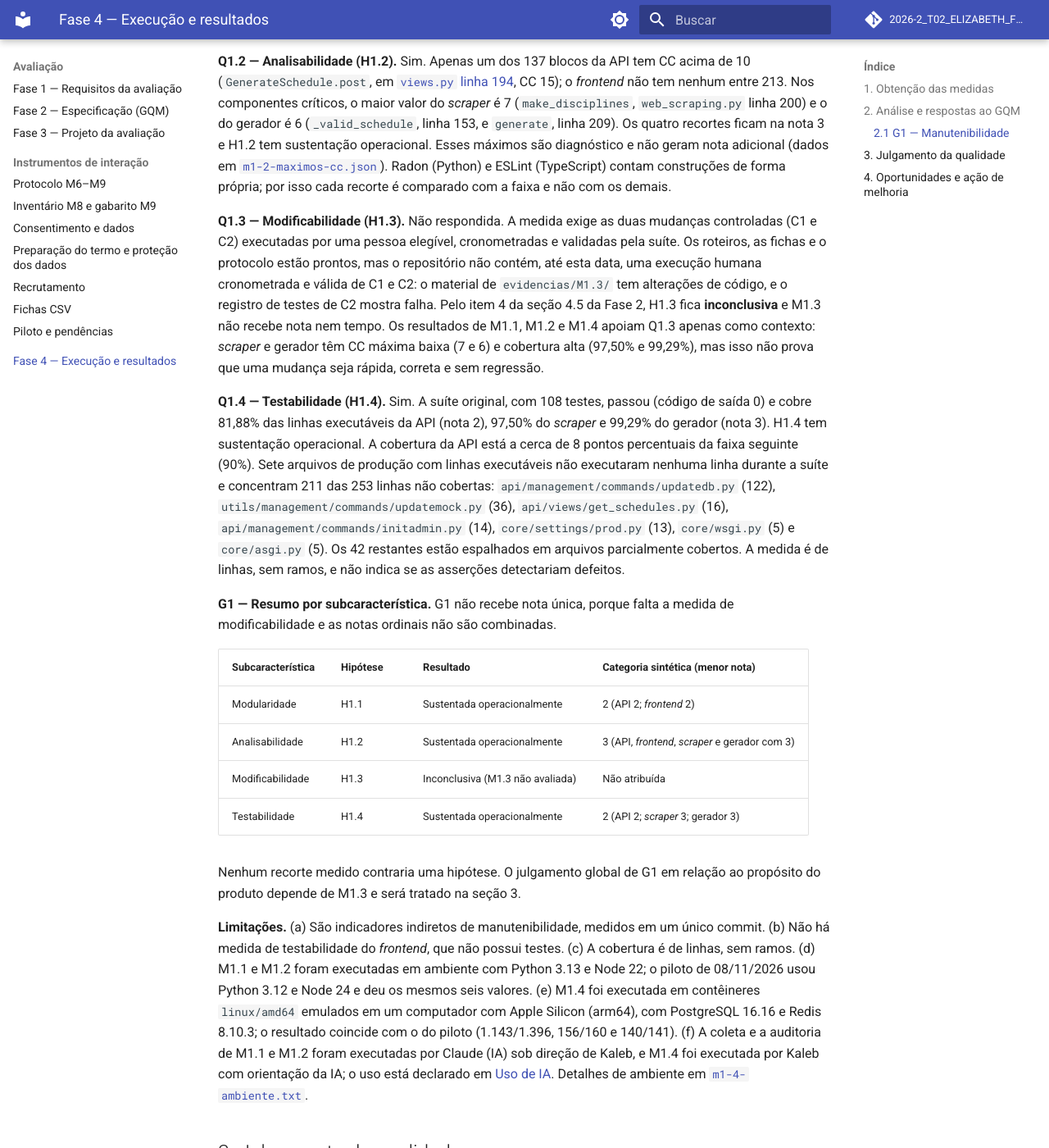
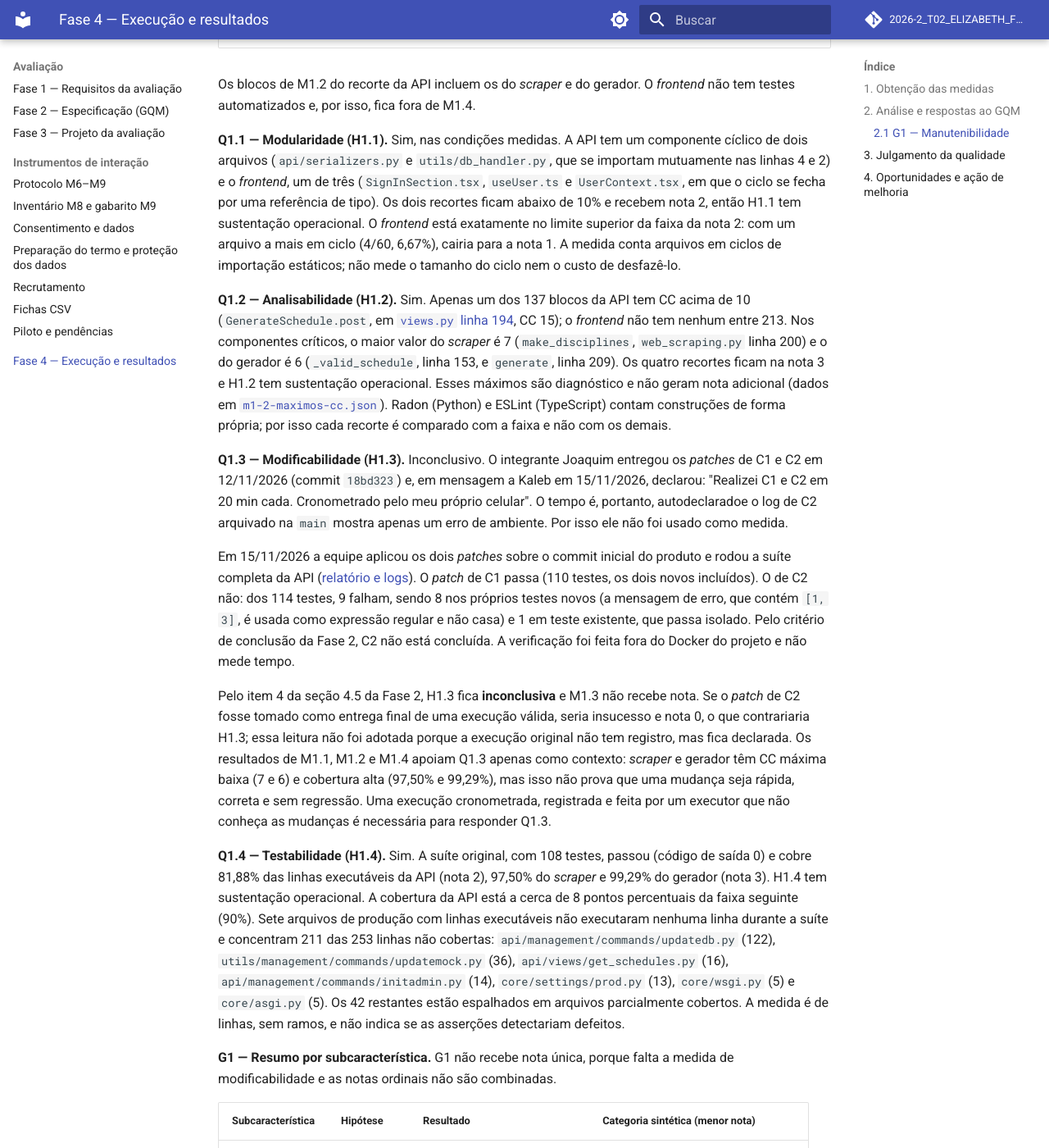
Before and after one commit to FCTE-Qualidade-de-Software-1/2026-2_T02_ELIZABETH_FRIEDMAN, an MkDocs documentation site: the page built from docs/fase-4.md, in a window 1280 px wide and 1400 px high, scrolled down 1901 px. Shown: the whole window at 82% size. Built offline with MkDocs 1.6.1 and Material for MkDocs 9.7.7, drawn with Linux system fonts in a browser that asks for light colours; comment, search, counter and statistics services are not loaded; some of the changed text lies outside the part shown.

Commit message:
Registro e atualização do M1.3

```diff
--- a/docs/fase-4.md
+++ b/docs/fase-4.md
@@ -16,7 +16,7 @@ Dados de participantes: anonimizar e descrever as condições de acesso (premiss
 |---------|----------------|-------------|--------------|-------------------------|
 | M1.1 — Modularidade | 15/11/2026 | Kaleb | [ciclos.json](avaliacao/dados/g1/m1-1-ciclos.json), [grafo do Madge](avaliacao/dados/g1/m1-1-madge-frontend.json); pacote completo em [`formal/estatica/`](https://github.com/FCTE-Qualidade-de-Software-1/2026-2_T02_ELIZABETH_FRIEDMAN/tree/main/avaliacao/manutenibilidade/evidencias/formal/estatica) | [Roteiro de M1.1](https://github.com/FCTE-Qualidade-de-Software-1/2026-2_T02_ELIZABETH_FRIEDMAN/blob/main/avaliacao/manutenibilidade/README.md#m11--ciclos-de-importação), [`ciclos.py`](https://github.com/FCTE-Qualidade-de-Software-1/2026-2_T02_ELIZABETH_FRIEDMAN/blob/main/avaliacao/manutenibilidade/ciclos.py), [auditoria dos ciclos](https://github.com/FCTE-Qualidade-de-Software-1/2026-2_T02_ELIZABETH_FRIEDMAN/tree/main/avaliacao/manutenibilidade/evidencias/formal/estatica/auditoria-ciclos.md) e [resultados](avaliacao/dados/g1/m1-1-m1-2-resultados.csv) |
 | M1.2 — Analisabilidade | 15/11/2026 | Kaleb | [blocos do Radon](avaliacao/dados/g1/m1-2-radon-blocos.json), [blocos do ESLint](avaliacao/dados/g1/m1-2-eslint-blocos.json), [maiores CC por recorte](avaliacao/dados/g1/m1-2-maximos-cc.json); pacote completo em [`formal/estatica/`](https://github.com/FCTE-Qualidade-de-Software-1/2026-2_T02_ELIZABETH_FRIEDMAN/tree/main/avaliacao/manutenibilidade/evidencias/formal/estatica) | [Roteiro de M1.2](https://github.com/FCTE-Qualidade-de-Software-1/2026-2_T02_ELIZABETH_FRIEDMAN/blob/main/avaliacao/manutenibilidade/README.md#m12--complexidade-ciclomática), [`coletar.py`](https://github.com/FCTE-Qualidade-de-Software-1/2026-2_T02_ELIZABETH_FRIEDMAN/blob/main/avaliacao/manutenibilidade/coletar.py) e [resultados](avaliacao/dados/g1/m1-1-m1-2-resultados.csv) |
-| M1.3 — Modificabilidade | Não coletada | Lucas (executor formal previsto) | Nenhuma execução cronometrada e validada de C1 e C2 até esta data | [Roteiro de M1.3](https://github.com/FCTE-Qualidade-de-Software-1/2026-2_T02_ELIZABETH_FRIEDMAN/blob/main/avaliacao/manutenibilidade/README.md#m13--mudanças-controladas) |
+| M1.3 — Modificabilidade | 12/11/2026 | Joaquim  | [Patches de C1 e C2](https://github.com/FCTE-Qualidade-de-Software-1/2026-2_T02_ELIZABETH_FRIEDMAN/tree/main/avaliacao/manutenibilidade/evidencias/M1.3) e [verificação a posteriori](https://github.com/FCTE-Qualidade-de-Software-1/2026-2_T02_ELIZABETH_FRIEDMAN/tree/main/avaliacao/manutenibilidade/evidencias/M1.3/verificacao-a-posteriori) (relatório e logs) | [Roteiro de M1.3](https://github.com/FCTE-Qualidade-de-Software-1/2026-2_T02_ELIZABETH_FRIEDMAN/blob/main/avaliacao/manutenibilidade/README.md#m13--mudanças-controladas) e [relatório da verificação](https://github.com/FCTE-Qualidade-de-Software-1/2026-2_T02_ELIZABETH_FRIEDMAN/tree/main/avaliacao/manutenibilidade/evidencias/M1.3/verificacao-a-posteriori/RELATORIO.md) |
 | M1.4 — Testabilidade | 15/11/2026 | Kaleb | [`coverage.json`](avaliacao/dados/g1/m1-4-coverage.json), [auditoria do inventário](avaliacao/dados/g1/m1-4-auditoria-inventario.json), [ambiente](avaliacao/dados/g1/m1-4-ambiente.txt); log e demais arquivos em [`formal/M1.4/`](https://github.com/FCTE-Qualidade-de-Software-1/2026-2_T02_ELIZABETH_FRIEDMAN/tree/main/avaliacao/manutenibilidade/evidencias/formal/M1.4/execucao-docker) | [Roteiro de M1.4](https://github.com/FCTE-Qualidade-de-Software-1/2026-2_T02_ELIZABETH_FRIEDMAN/blob/main/avaliacao/manutenibilidade/README.md#m14--cobertura-de-linhas), [`cobertura.sh`](https://github.com/FCTE-Qualidade-de-Software-1/2026-2_T02_ELIZABETH_FRIEDMAN/blob/main/avaliacao/manutenibilidade/cobertura.sh), [`resumir_cobertura.py`](https://github.com/FCTE-Qualidade-de-Software-1/2026-2_T02_ELIZABETH_FRIEDMAN/blob/main/avaliacao/manutenibilidade/resumir_cobertura.py) e [resultados](avaliacao/dados/g1/m1-4-resultados.csv) |
 
 ## 2. Análise e respostas ao GQM
@@ -45,7 +45,8 @@ diferentes, e as notas não são calculadas em média, conforme a
 | M1.2 | Frontend | 0 / 213 | 0,00% | 0 a 5% | 3 |
 | M1.2 | *Scraper* | 0 / 18 | 0,00% | 0 a 5% | 3 |
 | M1.2 | Gerador | 0 / 15 | 0,00% | 0 a 5% | 3 |
-| M1.3 (minutos para C1 e C2) | C1 e C2 | — | — | — | Não avaliado |
+| M1.3 (minutos até a mudança validada) | C1 | — | 20 min, autodeclarado pelo executor, com medição no próprio celular do executor; patch aprovado na suíte completa na verificação posterior | >0 a 30 min | 3  |
+| M1.3 | C2 | — | 20 min, autodeclarado pelo executor, com medição no próprio celular do executor; patch reprova na suíte completa (9 falhas) | — | Não concluída; sem nota |
 | M1.4 (% de linhas cobertas) | API | 1.143 / 1.396 | 81,88% | 80% a menos de 90% | 2 |
 | M1.4 | *Scraper* | 156 / 160 | 97,50% | 90% ou mais | 3 |
 | M1.4 | Gerador | 140 / 141 | 99,29% | 90% ou mais | 3 |
@@ -72,15 +73,27 @@ operacional. Esses máximos são diagnóstico e não geram nota adicional (dados
 (TypeScript) contam construções de forma própria; por isso cada recorte é comparado com a
 faixa e não com os demais.
 
-**Q1.3 — Modificabilidade (H1.3).** Não respondida. A medida exige as duas mudanças
-controladas (C1 e C2) executadas por uma pessoa elegível, cronometradas e validadas pela
-suíte. Os roteiros, as fichas e o protocolo estão prontos, mas o repositório não contém,
-até esta data, uma execução humana cronometrada e válida de C1 e C2: o material de
-`evidencias/M1.3/` tem alterações de código, e o registro de testes de C2 mostra falha.
-Pelo item 4 da seção 4.5 da Fase 2, H1.3 fica **inconclusiva** e M1.3 não recebe nota nem
-tempo. Os resultados de M1.1, M1.2 e M1.4 apoiam Q1.3 apenas como contexto: *scraper* e
-gerador têm CC máxima baixa (7 e 6) e cobertura alta (97,50% e 99,29%), mas isso não prova
-que uma mudança seja rápida, correta e sem regressão.
+**Q1.3 — Modificabilidade (H1.3).** Inconclusivo. O integrante Joaquim entregou os
+*patches* de C1 e C2 em 12/11/2026 (commit `18bd323`) e, em mensagem a Kaleb em 15/11/2026,
+declarou: "Realizei C1 e C2 em 20 min cada. Cronometrado pelo meu próprio celular". O tempo é, portanto, autodeclaradoe o log de C2 arquivado na `main`
+mostra apenas um erro de ambiente. Por isso ele não foi usado como medida.
+
+Em 15/11/2026 a equipe aplicou os dois *patches* sobre o commit inicial do produto e rodou
+a suíte completa da API ([relatório e logs](https://github.com/FCTE-Qualidade-de-Software-1/2026-2_T02_ELIZABETH_FRIEDMAN/tree/main/avaliacao/manutenibilidade/evidencias/M1.3/verificacao-a-posteriori/RELATORIO.md)). O *patch* de C1 passa
+(110 testes, os dois novos incluídos). O de C2 não: dos 114 testes, 9 falham, sendo 8 nos
+próprios testes novos (a mensagem de erro, que contém `[1, 3]`, é usada como expressão
+regular e não casa) e 1 em teste existente, que passa isolado. Pelo critério de conclusão
+da Fase 2, C2 não está concluída. A verificação foi feita fora do Docker do projeto e
+não mede tempo.
+
+Pelo item 4 da seção 4.5 da Fase 2, H1.3 fica **inconclusiva** e M1.3 não recebe nota. Se o
+*patch* de C2 fosse tomado como entrega final de uma execução válida, seria insucesso e
+nota 0, o que contrariaria H1.3; essa leitura não foi adotada porque a execução original não
+tem registro, mas fica declarada. Os resultados de M1.1, M1.2 e M1.4 apoiam Q1.3 apenas como
+contexto: *scraper* e gerador têm CC máxima baixa (7 e 6) e cobertura alta (97,50% e
+99,29%), mas isso não prova que uma mudança seja rápida, correta e sem regressão. Uma
+execução cronometrada, registrada e feita por um executor que não conheça as mudanças é
+necessária para responder Q1.3.
 
 **Q1.4 — Testabilidade (H1.4).** Sim. A suíte original, com 108 testes, passou (código de
 saída 0) e cobre 81,88% das linhas executáveis da API (nota 2), 97,50% do *scraper* e 99,29%
@@ -112,9 +125,7 @@ linhas, sem ramos. (d) M1.1 e M1.2 foram executadas em ambiente com Python 3.13
 o piloto de 08/11/2026 usou Python 3.12 e Node 24 e deu os mesmos seis valores. (e) M1.4 foi
 executada em contêineres `linux/amd64` emulados em um computador com Apple Silicon
 (arm64), com PostgreSQL 16.16 e Redis 8.10.3; o resultado coincide com o do piloto
-(1.143/1.396, 156/160 e 140/141). (f) A coleta e a auditoria de M1.1 e M1.2 foram executadas
-por Claude (IA) sob direção de Kaleb, e M1.4 foi executada por Kaleb com orientação da IA; o
-uso está declarado em [Uso de IA](uso-de-ia.md). Detalhes de ambiente em
+(1.143/1.396, 156/160 e 140/141). Detalhes de ambiente em
 [`m1-4-ambiente.txt`](avaliacao/dados/g1/m1-4-ambiente.txt).
 
 ## 3. Julgamento da qualidade
```
